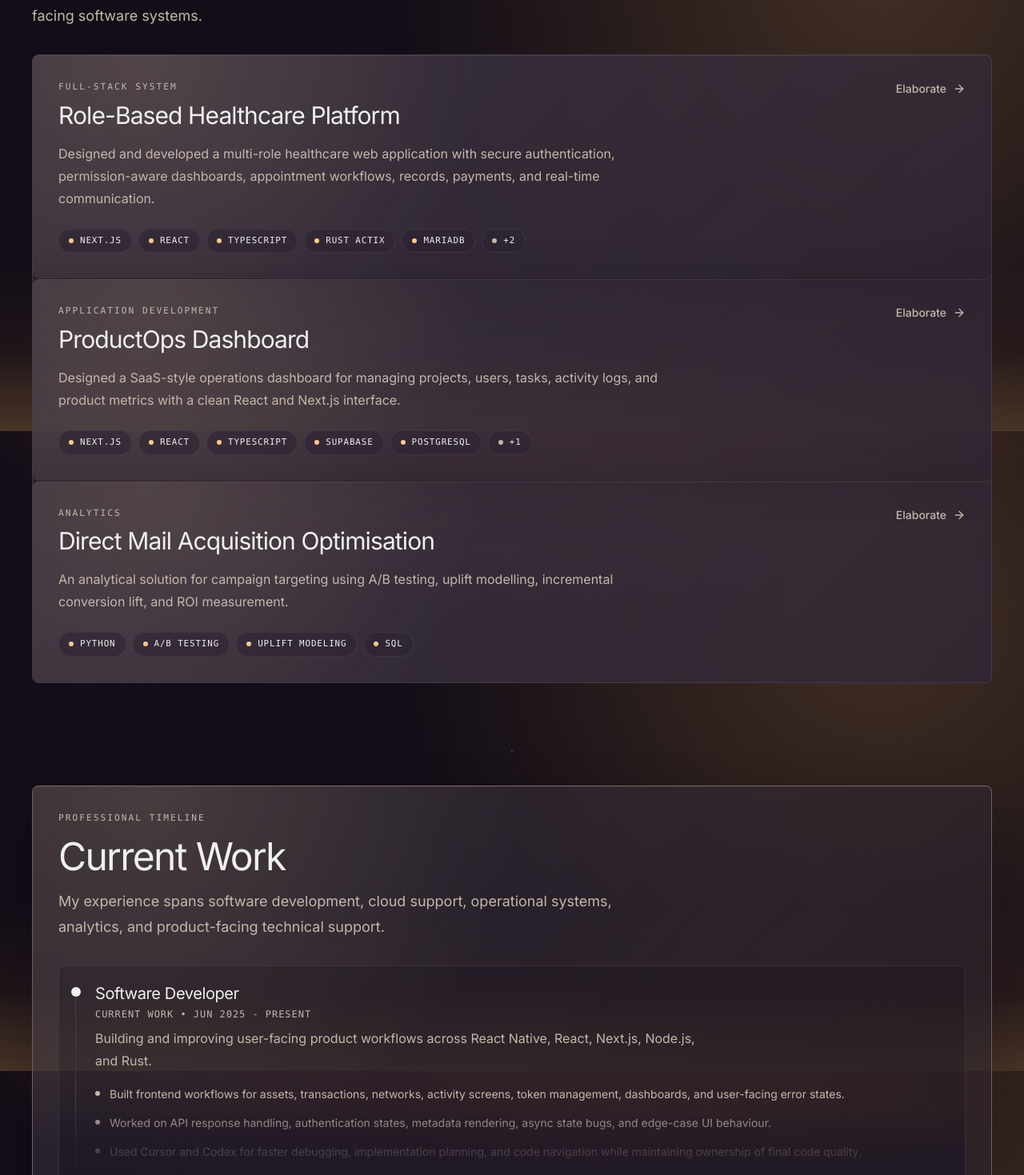
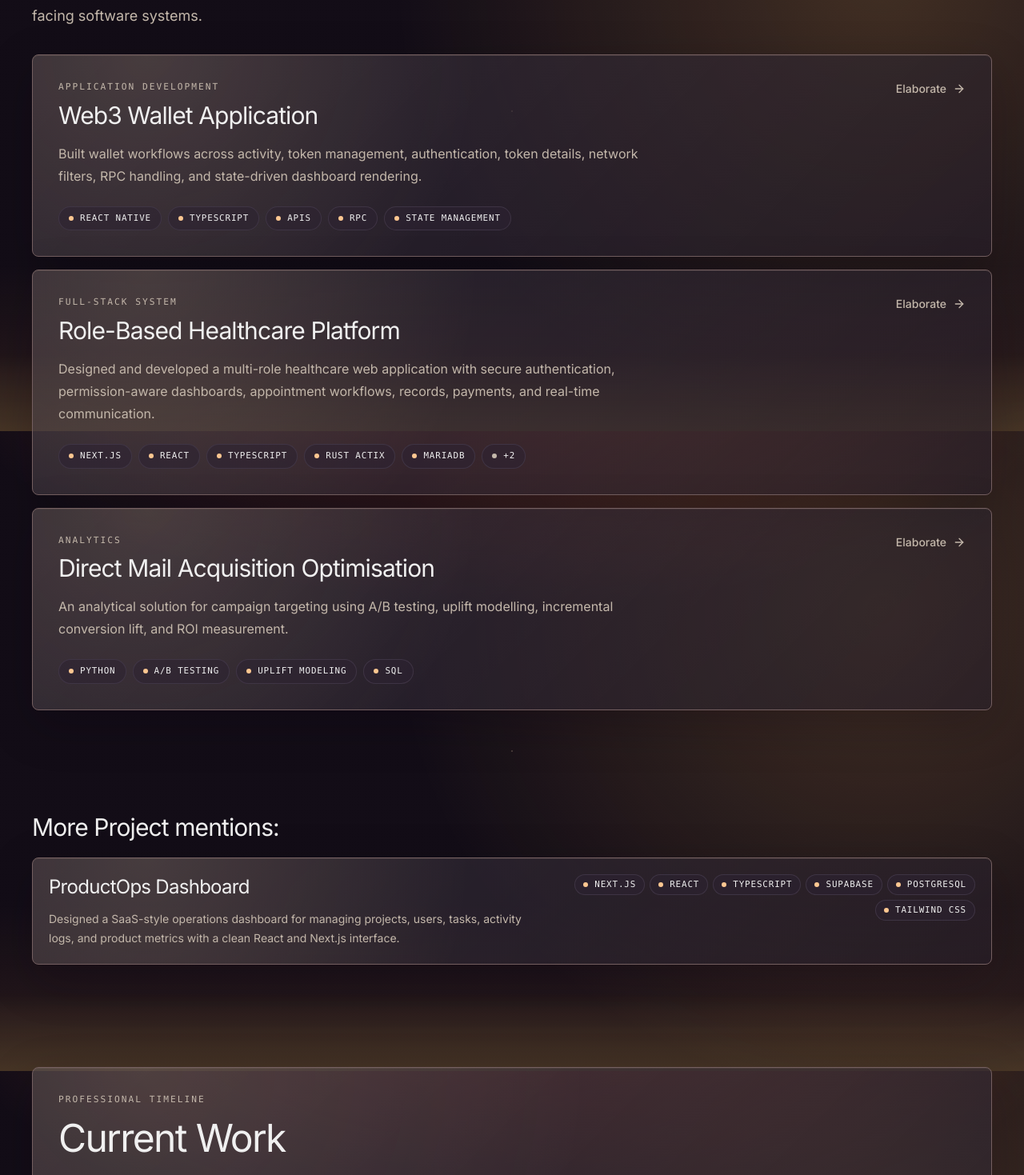
Before and after one commit to Neural-forge9/My-Profile, a Next.js app: page / in a window 1280 px wide. Shown: the part 1061-2530 px from the top of the page at 80% size. Built offline with nearby package versions, Linux system fonts and the light colour scheme.

Commit message:
Update portfolio content and project cards

```diff
--- a/app/page.tsx
+++ b/app/page.tsx
@@ -1,4 +1,4 @@
-import { projects } from "@/data/projects";
+import { projectMentions, projects } from "@/data/projects";
 import { ProjectCard } from "@/components/ProjectCard";
 import { skills } from "@/data/skills";
 import { ExperienceSection } from "@/components/ExperienceSection";
@@ -6,6 +6,7 @@ import { ArrowUpRight, Linkedin, Mail } from "lucide-react";
 import Link from "next/link";
 import { StatusBadge } from "@/components/StatusBadge";
 import { PortfolioSection } from "@/components/PortfolioSection";
+import { SurfaceCard } from "@/components/SurfaceCard";
 
 export default function Home() {
   return (
@@ -70,12 +71,41 @@ export default function Home() {
             title="Featured Projects"
             description="Projects focused on React, Next.js, TypeScript, full-stack workflows, analytics, and user-facing software systems."
           >
-            <div className="grid grid-cols-1 gap-px overflow-hidden rounded-lg border border-border bg-border/60">
+            <div className="grid grid-cols-1 gap-4">
               {projects.map((project) => (
                 <ProjectCard key={project.slug} project={project} />
               ))}
             </div>
           </PortfolioSection>
+
+          <section className="space-y-5">
+            <h2 className="text-3xl font-normal tracking-[-0.03em] text-foreground">
+              More Project mentions:
+            </h2>
+            <div className="grid gap-3">
+              {projectMentions.map((project) => (
+                <SurfaceCard key={project.title} className="p-5">
+                  <div className="flex flex-col gap-4 md:flex-row md:items-start md:justify-between">
+                    <div className="space-y-3">
+                      <h3 className="text-2xl font-normal tracking-[-0.03em] text-foreground">
+                        {project.title}
+                      </h3>
+                      <p className="max-w-3xl text-sm leading-6 text-muted-foreground">
+                        {project.summary}
+                      </p>
+                    </div>
+                    <div className="flex max-w-xl flex-wrap gap-1.5 md:justify-end">
+                      {project.stack.map((tech) => (
+                        <StatusBadge key={tech} className="px-2.5 py-1">
+                          {tech}
+                        </StatusBadge>
+                      ))}
+                    </div>
+                  </div>
+                </SurfaceCard>
+              ))}
+            </div>
+          </section>
 
           <div id="experience">
             <ExperienceSection />
--- a/components/ProjectCard.tsx
+++ b/components/ProjectCard.tsx
@@ -2,10 +2,11 @@ import { Project } from "@/data/projects";
 import Link from "next/link";
 import { ArrowRight } from "lucide-react";
 import { StatusBadge } from "@/components/StatusBadge";
+import { SurfaceCard } from "@/components/SurfaceCard";
 
 export function ProjectCard({ project }: { project: Project }) {
   return (
-    <div className="glass-surface glass-surface-hover group relative p-6 md:p-8">
+    <SurfaceCard interactive className="group relative p-6 md:p-8">
       <div className="flex flex-col gap-6 md:flex-row md:items-start md:justify-between">
         <div className="space-y-4 flex-1">
           <div className="space-y-2">
@@ -38,6 +39,6 @@ export function ProjectCard({ project }: { project: Project }) {
            <ArrowRight className="h-4 w-4" />
         </div>
       </div>
-    </div>
+    </SurfaceCard>
   );
 }
--- /dev/null
+++ b/components/SurfaceCard.tsx
@@ -0,0 +1,24 @@
+import { ReactNode } from "react";
+import { cn } from "@/lib/utils";
+
+export function SurfaceCard({
+  children,
+  className,
+  interactive = false,
+}: {
+  children: ReactNode;
+  className?: string;
+  interactive?: boolean;
+}) {
+  return (
+    <div
+      className={cn(
+        "glass-surface overflow-hidden rounded-lg border",
+        interactive && "glass-surface-hover",
+        className
+      )}
+    >
+      {children}
+    </div>
+  );
+}
--- a/data/experience.ts
+++ b/data/experience.ts
@@ -10,35 +10,41 @@ export const primaryExperience: Experience = {
   role: "Software Developer",
   company: "Current Work",
   period: "Jun 2025 - Present",
-  description: "Building and improving user-facing product workflows across React Native, React, Next.js, Node.js, and Rust.",
+  description: "Building and improving wallet, API, and database-backed product workflows across React Native, TypeScript, Python, FastAPI, and Supabase.",
   bullets: [
-    "Built frontend workflows for assets, transactions, networks, activity screens, token management, dashboards, and user-facing error states.",
-    "Worked on API response handling, authentication states, metadata rendering, async state bugs, and edge-case UI behaviour.",
-    "Used Cursor and Codex for faster debugging, implementation planning, and code navigation while maintaining ownership of final code quality."
+    "Built wallet features including Activity screen, Manage Tokens, Dashboard Token List, Password setup, Confirm Password, Verify PIN, token details, and network-filtered token visibility.",
+    "Implemented token search, network filters, toggle states, composite token/network logos, reusable token rows, empty states, and state-driven dashboard rendering using React Native and TypeScript.",
+    "Fixed RPC call functions for blockchain network management, improving provider fallback handling, request stability, and failed network response recovery by ~35%.",
+    "Debugged API response handling, state synchronization, navigation bugs, duplicate token rendering, loading/error states, and edge cases across wallet workflows.",
+    "Improved observability of API and RPC flows using logs, traces, and latency checks; reduced recurring client-side error patterns by ~25%.",
+    "Built backend workflows using Python, FastAPI, and Supabase for request validation, database-backed operations, structured API responses, and authentication-aware data handling.",
+    "Optimized API and database interaction patterns, reducing p95 latency by ~28% and p99 latency spikes by ~20% across frequently accessed application flows.",
+    "Reviewed frontend/backend logic, database reads/writes, UI states, and API contracts to identify correctness, performance, and architecture issues.",
+    "Wrote structured bug reports, reproduction steps, root-cause notes, and technical feedback explaining issue impact, failure reason, and implementation fix."
   ]
 };
 
 export const additionalExperience: Experience[] = [
   {
-    role: "Technical Support Engineer - M365 Cloud",
-    company: "Cloud Service Support",
+    role: "Technical Support Engineer - AWS Cloud Operations",
+    company: "Cloud Operations | Teleperformance, New Delhi",
     period: "Oct 2023 - Feb 2024",
-    description: "Resolved customer-impacting Microsoft 365 and Azure AD issues across identity, access, configuration, migration, and service-health workflows.",
+    description: "AWS · Terraform · Prometheus · Grafana · Jaeger · CloudWatch",
     bullets: [
-      "Converted ambiguous user-reported issues into structured technical cases with impact analysis, reproduction details, root-cause notes, and resolution steps.",
-      "Investigated authentication failures, licensing problems, mailbox access issues, service degradation, and configuration mismatches with support and escalation teams.",
-      "Strengthened production troubleshooting habits around access management, service reliability, documentation, and customer-impact resolution."
+      "Supported AWS infrastructure issues across IAM, compute, storage, networking, deployment failures, and access-related incidents.",
+      "Used Terraform, CloudWatch, Prometheus, Grafana, and Jaeger to validate provisioning, review metrics/traces, and reduce incident triage time by ~30%.",
+      "Documented runbooks, RCA notes, and repeatable fixes, lowering recurring escalation effort by ~25%."
     ]
   },
   {
-    role: "Operations Lead - Microsoft & AWS",
-    company: "Cloud & Infrastructure Operations",
+    role: "Operations Lead - Microsoft Azure & AWS",
+    company: "Cloud Infrastructure Support | Concentrix, New Delhi",
     period: "Oct 2022 - May 2023",
-    description: "Supported enterprise cloud and infrastructure workflows across AWS and Azure, with a focus on repeatable operations and reliable environment support.",
+    description: "AWS · Azure · Terraform · Docker · Observability · Incident Response",
     bullets: [
-      "Worked across IAM/RBAC, compute, storage, virtual networks, monitoring, and access-related troubleshooting for AWS and Azure environments.",
-      "Provisioned and maintained cloud infrastructure with Terraform, applying infrastructure-as-code practices for consistency and operational reliability.",
-      "Analysed incidents, service trends, and support metrics to improve escalation quality, process visibility, and stakeholder reporting."
+      "Supported cloud infrastructure workflows across AWS, Azure, IAM/RBAC, virtual networks, compute, storage, and monitoring systems.",
+      "Assisted Terraform-based provisioning using reusable configuration patterns, backend state concepts, validation checks, and environment setup support.",
+      "Used observability workflows across logs, metrics, and traces to improve issue resolution speed by ~30% and reduce repeated configuration failures."
     ]
   },
   {
--- a/data/projects.ts
+++ b/data/projects.ts
@@ -13,7 +13,37 @@ export interface Project {
   githubUrl?: string;
 }
 
+export interface ProjectMention {
+  title: string;
+  summary: string;
+  stack: string[];
+}
+
 export const projects: Project[] = [
+  {
+    slug: "productops-dashboard",
+    title: "Web3 Wallet Application",
+    category: "Application Development",
+    summary: "Built wallet workflows across activity, token management, authentication, token details, network filters, RPC handling, and state-driven dashboard rendering.",
+    stack: ["React Native", "TypeScript", "APIs", "RPC", "State Management"],
+    problem: "Wallet applications need reliable token visibility, network-aware state, secure setup flows, and resilient blockchain request handling across unstable provider responses.",
+    solution: "Built reusable React Native wallet workflows with token search, network filtering, toggle states, composite token/network logos, empty states, and improved RPC fallback handling.",
+    features: [
+      "Built Activity screen, Manage Tokens, Dashboard Token List, Password setup, Confirm Password, Verify PIN, and token details.",
+      "Implemented network filters, token toggles, token search, reusable UI rows, composite logos, empty states, and route-level navigation.",
+      "Fixed RPC call handling for blockchain networks, improving failed request recovery, provider fallback behavior, and network-specific token rendering."
+    ],
+    techDecisions: [
+      "Used React Native and TypeScript for typed wallet UI workflows and reusable token row components",
+      "Used state-driven rendering to handle dashboard token visibility, toggles, loading states, and empty states",
+      "Improved RPC handling for provider fallback, failed request recovery, and network-specific token rendering"
+    ],
+    learnings: [
+      "Designing wallet flows that stay predictable across changing network and token states",
+      "Handling blockchain provider failures without breaking user-facing workflows",
+      "Keeping mobile UI components reusable while supporting route-level navigation requirements"
+    ]
+  },
   {
     slug: "healthcare-platform",
     title: "Role-Based Healthcare Platform",
@@ -44,34 +74,6 @@ export const projects: Project[] = [
     ]
   },
   {
-    slug: "productops-dashboard",
-    title: "ProductOps Dashboard",
-    category: "Application Development",
-    summary: "Designed a SaaS-style operations dashboard for managing projects, users, tasks, activity logs, and product metrics with a clean React and Next.js interface.",
-    stack: ["Next.js", "React", "TypeScript", "Supabase", "PostgreSQL", "Tailwind CSS"],
-    problem: "Product and operations teams need one reliable workspace to track project health, user activity, ownership, and task progress without jumping between disconnected tools.",
-    solution: "Built a role-aware dashboard concept with authenticated views, structured data tables, project status tracking, task workflows, activity feeds, and metric cards backed by Supabase.",
-    features: [
-      "Project, task, and user management views",
-      "Role-aware dashboard sections",
-      "Searchable and filterable data tables",
-      "Activity timeline for operational updates",
-      "Status cards for product and team metrics",
-      "Responsive interface for desktop and mobile workflows"
-    ],
-    techDecisions: [
-      "Used Next.js and TypeScript for route structure, typed data models, and maintainable UI logic",
-      "Used Supabase and PostgreSQL for authentication-ready data storage and relational project records",
-      "Used Tailwind CSS for a consistent dashboard layout with reusable cards, tables, and status elements",
-      "Kept the interface focused on operational clarity: fast scanning, clear hierarchy, and predictable actions"
-    ],
-    learnings: [
-      "Designing information-dense dashboards that remain readable",
-      "Structuring product data around real user workflows instead of isolated screens",
-      "Balancing frontend polish with backend-ready data modelling"
-    ]
-  },
-  {
     slug: "direct-mail-optimisation",
     title: "Direct Mail Acquisition Optimisation",
     category: "Analytics",
@@ -96,3 +98,11 @@ export const projects: Project[] = [
     ]
   }
 ];
+
+export const projectMentions: ProjectMention[] = [
+  {
+    title: "ProductOps Dashboard",
+    summary: "Designed a SaaS-style operations dashboard for managing projects, users, tasks, activity logs, and product metrics with a clean React and Next.js interface.",
+    stack: ["Next.js", "React", "TypeScript", "Supabase", "PostgreSQL", "Tailwind CSS"]
+  }
+];
```
